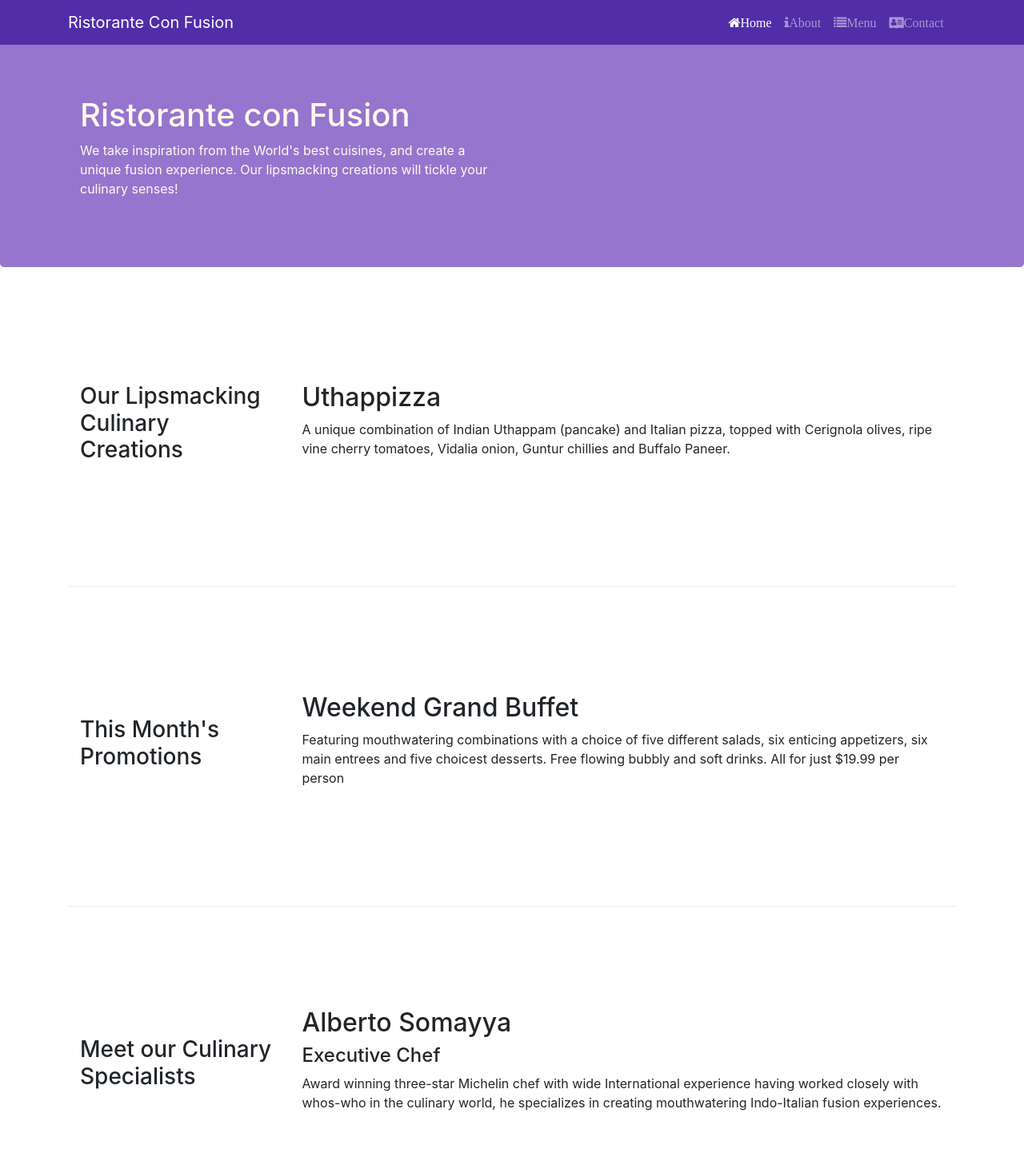
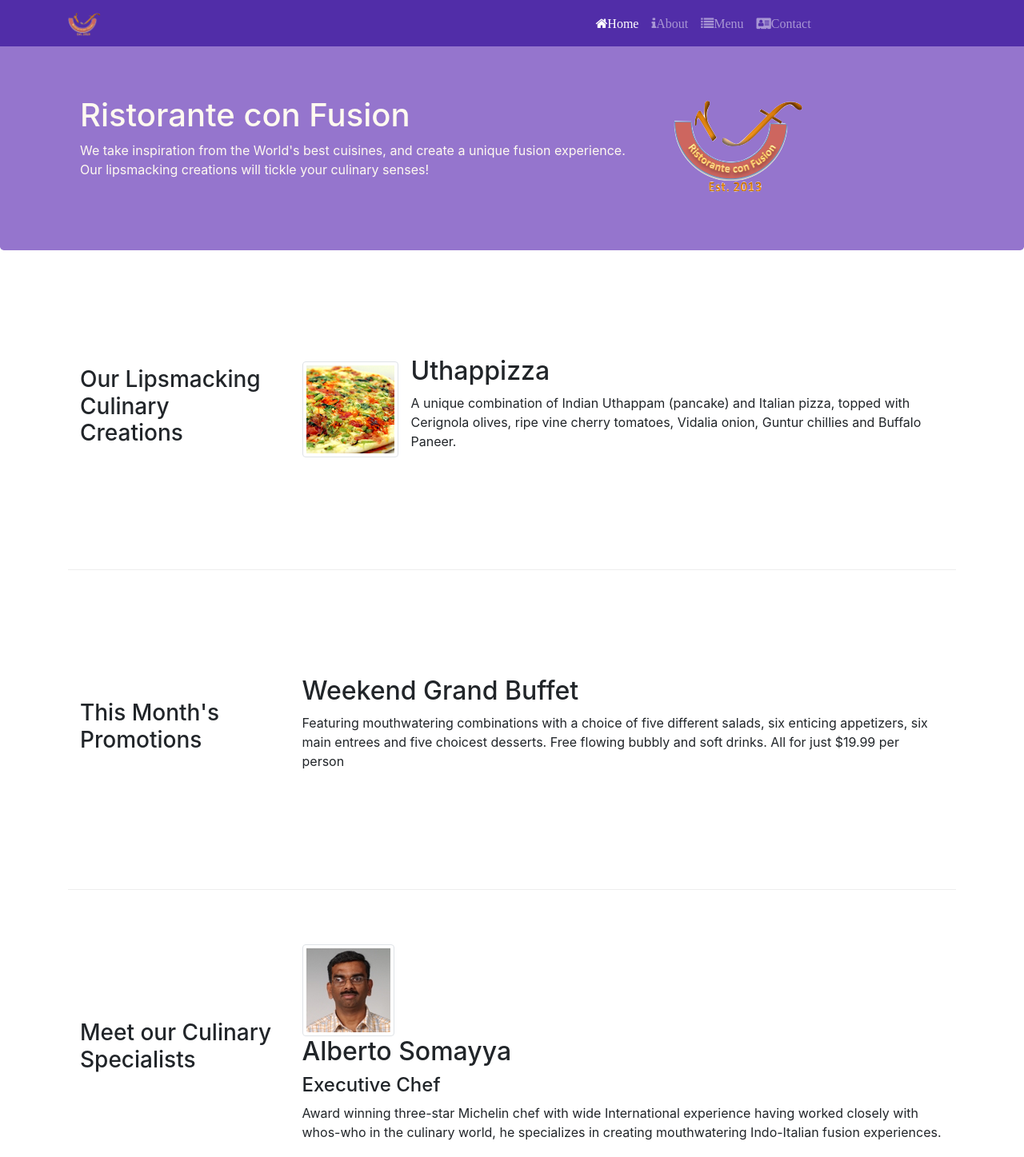
Before and after one commit to SaiHarshaKanamarla/Bootstrap_basics, a website: page index.html in a window 1280 px wide. Shown: the top 1447 px of the page at 80% size. Drawn offline with nearby package versions, Linux system fonts and the light colour scheme.

Commit message:
Added images using bootstrap libraries

```diff
--- a/index.html
+++ b/index.html
@@ -20,7 +20,7 @@
             <button class="navbar-toggler" type="button" data-toggle="collapse" data-target="#Navbar">
                 <span class="navbar-toggler-icon"></span>
             </button> <!-- This breadcrumb menu is only shown for devices with lower resolution-->
-            <a class="navbar-brand mr-auto" href="./index.html">Ristorante Con Fusion</a>
+            <a class="navbar-brand mr-auto" href="./index.html"><img src="./img/logo.png" height="30" width="41"></a>
             <div class="collapse navbar-collapse navitemsalign" id='Navbar'>
                 <ul class="navbar-nav mr-auto list-unstyled">
                     <li class="nav-item active"><a href="./index.html" class="nav-link"><span class="fa fa-home">Home</span></a></li>
@@ -35,9 +35,12 @@
     <header class="jumbotron">
         <div class="container">
             <div class="row  row-header">
-                <div class="col-12 col-sm-6"> <!-- 12 columns  for xtra small and 6 for small to xlarge devices-->
+                <div class="col-12 col-sm-8"> <!-- 12 columns  for xtra small and 6 for small to xlarge devices-->
                     <h1>Ristorante con Fusion</h1>
                     <p>We take inspiration from the World's best cuisines, and create a unique fusion experience. Our lipsmacking creations will tickle your culinary senses!</p>
+                </div>
+                <div class="col-12 col-sm align-self-center">
+                    <img src="img/logo.png" class="img-fluid">
                 </div>
             </div>
         </div>
@@ -49,8 +52,14 @@
                 <h3>Our Lipsmacking Culinary Creations</h3>
             </div>
             <div class="col col-sm col-md">
-                <h2>Uthappizza</h2>
-                <p>A unique combination of Indian Uthappam (pancake) and Italian pizza, topped with Cerignola olives, ripe vine cherry tomatoes, Vidalia onion, Guntur chillies and Buffalo Paneer.</p>
+                <div class="media">
+                    <img class="d-flex mr-3 img-thumbnail align-self-center" src="./img/uthappizza.png" alt="Uthappiza">
+                    <div class="media-body">
+                        <h2>Uthappizza</h2>
+                        <p>A unique combination of Indian Uthappam (pancake) and Italian pizza, topped with Cerignola olives, ripe vine cherry tomatoes, Vidalia onion, Guntur chillies and Buffalo Paneer.</p>
+                    </div>
+
+                </div>
             </div>
         </div>
 
@@ -70,9 +79,14 @@
                 <h3>Meet our Culinary Specialists</h3>
             </div>
             <div class="col-12 col-sm col-md">
-                <h2>Alberto Somayya</h2>
+                <div class="media">
+                    <img class="d-flex mr-3 img-thumbnail align-self-center" src="./img/alberto.png" alt="Alberto">
+                </div>
+                <div class="media-body">
+                    <h2>Alberto Somayya</h2>
                 <h4>Executive Chef</h4>
                 <p>Award winning three-star Michelin chef with wide International experience having worked closely with whos-who in the culinary world, he specializes in creating mouthwatering Indo-Italian fusion experiences. </p>
+                </div>
             </div>
         </div>
     </div>
```
Also changed, not shown: about.html (+3 -2 lines), contactus.html (+4 -3 lines), img/alberto.png (added), img/buffet.png (added), img/logo.png (added), img/uthappizza.png (added), 2 other files.
